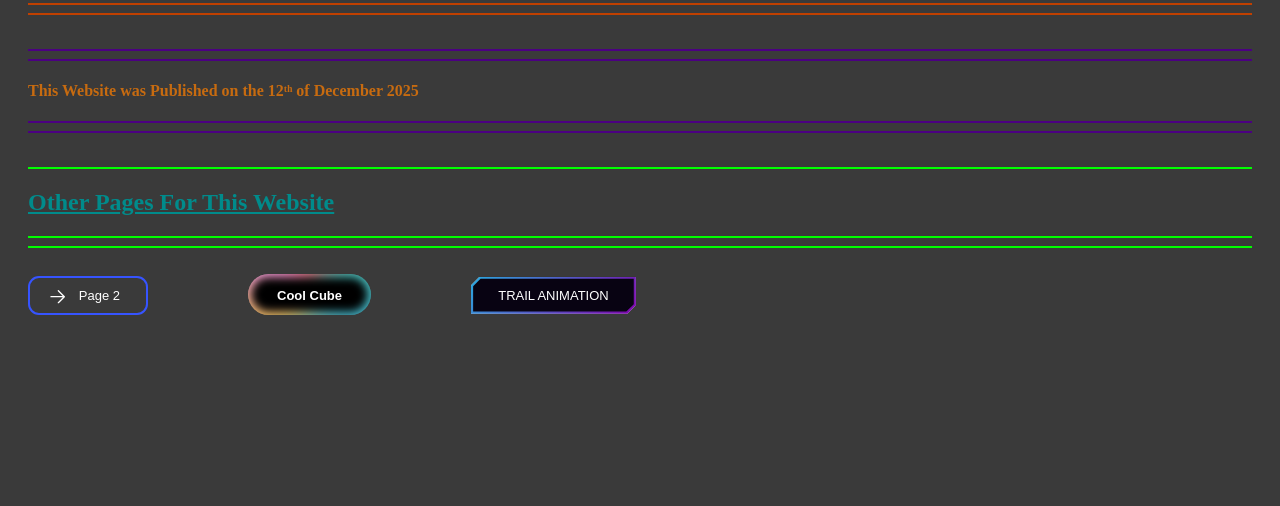
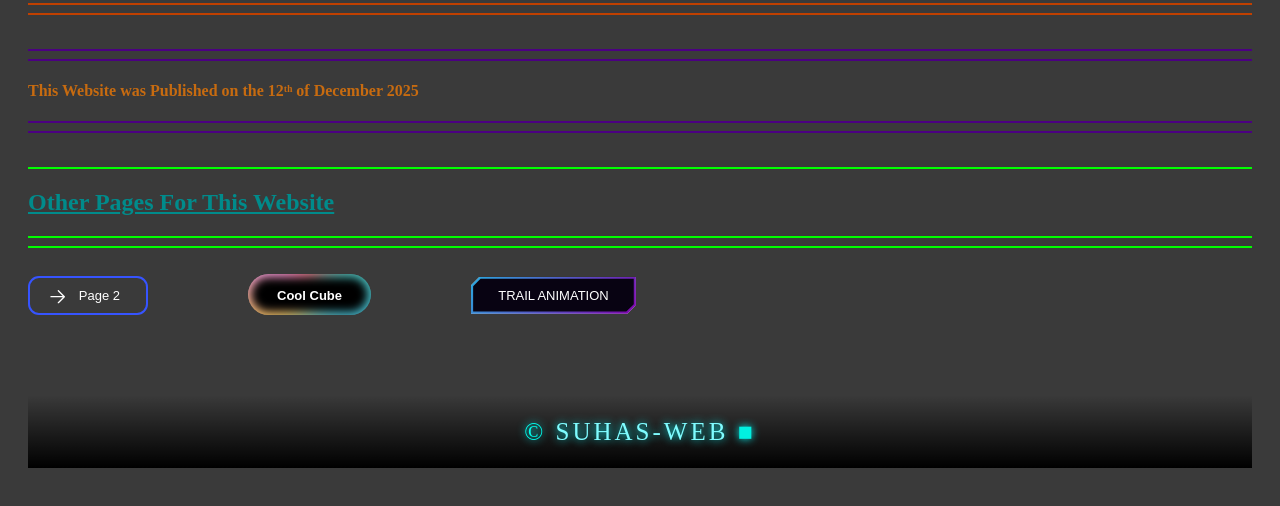
Before and after one commit to Suhas0217/Suhas-Web, a plain HTML site: page index.html in a window 1280 px wide. Shown: the part 142-648 px from the top of the page. Drawn offline with Linux system fonts and the light colour scheme.

Commit message:
footer update

```diff
--- a/index.html
+++ b/index.html
@@ -67,8 +67,12 @@
         <a href="trail-animation.html"> Trail Animation </a>
       </div>
     </button>
+    <br>
+  <footer class="footer" id="footer">
 
-    &nbsp; &nbsp; &nbsp; &nbsp; &nbsp; &nbsp; &nbsp; &nbsp; &nbsp; &nbsp; &nbsp;
-    &nbsp;
+    <span>©</span> SUHAS-WEB <span class="pulse">■</span>
+
+
+  </footer>
   </body>
 </html>
```
